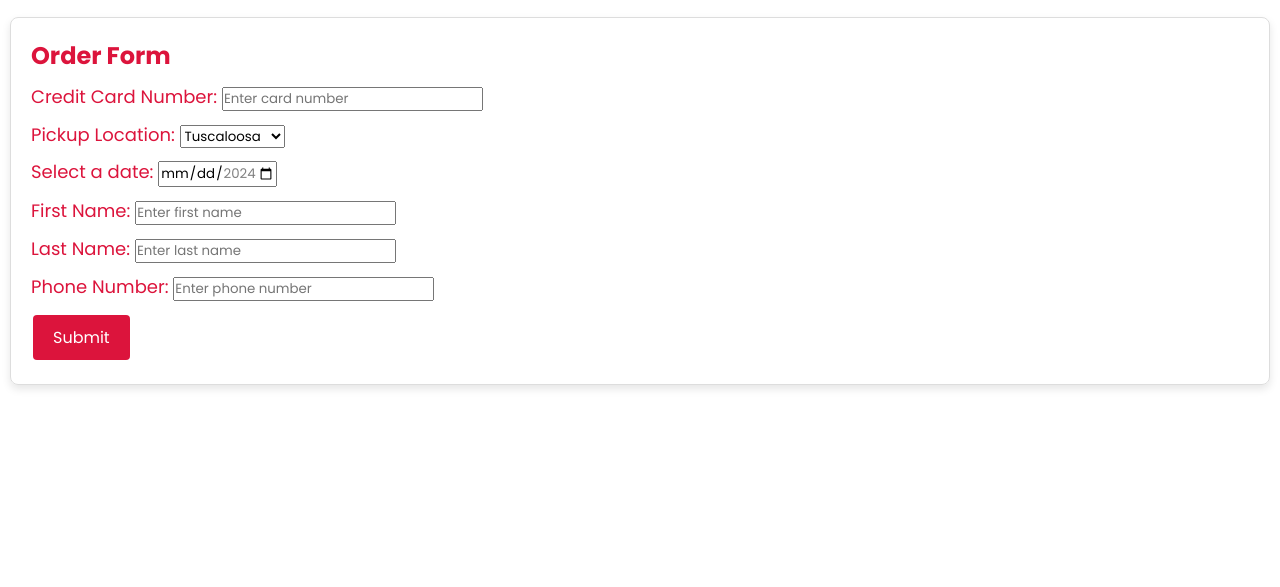
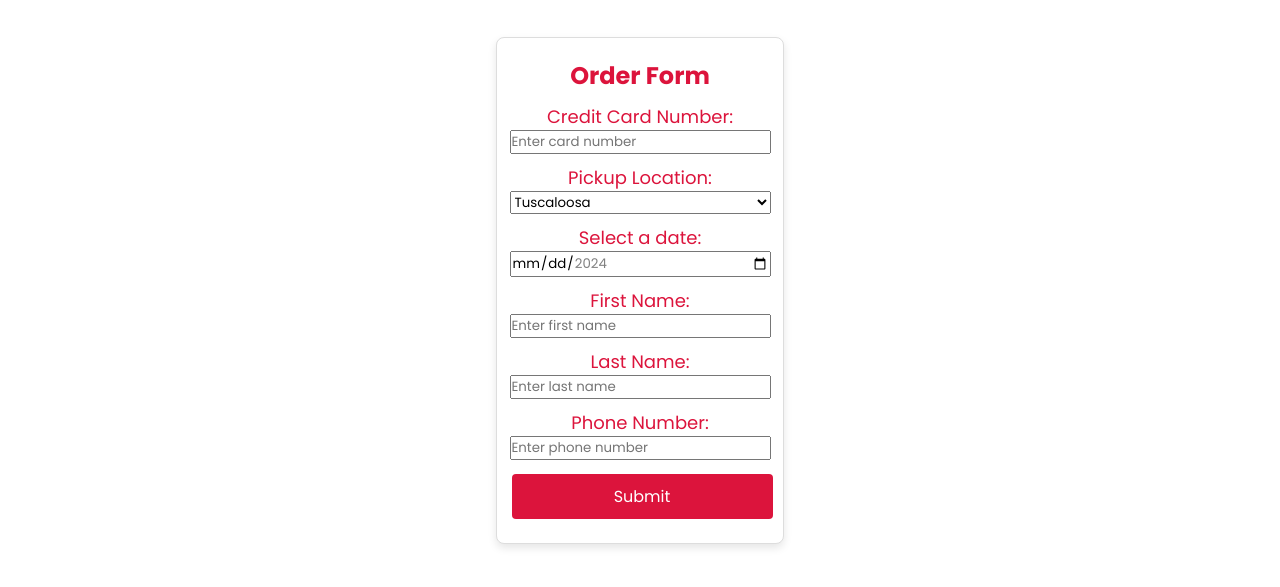
Before and after one commit to csrogers5/mis321-group-6, a plain HTML site: page CLIENT/resources/order.html in a window 1280 px wide. Shown: the part 73-660 px from the top of the page. Drawn offline with Linux system fonts and the light colour scheme; no server answers.

Commit message:
FrontEndUpdate

```diff
--- a/CLIENT/resources/buy.css
+++ b/CLIENT/resources/buy.css
@@ -16,9 +16,13 @@
     width: calc(25% - 22px);
     box-shadow: 0 4px 8px rgba(244, 0, 0, 0.1);
     display: flex;
-        flex-direction: column;
-        align-items: center;
+    flex-direction: column; /* Keep this to align items in a column */
+    align-items: center; /* Center items horizontally */
     text-align: center;
+    /* Add to ensure the content justifies correctly */
+    justify-content: space-between;
+    /* Ensures that the wrapper grows as needed to fill the flex container */
+    min-height: 0;
 }
 
 .product-wrapper h1 {
@@ -29,13 +33,19 @@
 
 .product-wrapper div {
     margin-bottom: 10px;
-        color : crimson;
+    color: crimson;
     font-size: 18px;
+    /* This will prevent div from pushing other elements down */
+    display: flex;
+    flex-direction: column;
 }
 
 .resize-image {
-        height: auto;
-        width: 225px;
+    /* Removed fixed height to allow image to scale with width */
+    width: 100%; /* Make the image responsive to the width of its container */
+    object-fit: contain; /* This will ensure the image maintains its aspect ratio */
+    /* Removed fixed width to allow responsiveness */
+    margin-bottom: auto; /* This will push everything below it to the bottom */
 }
 
 .product-wrapper button {
@@ -47,7 +57,8 @@
     text-decoration: none;
     display: inline-block;
     font-size: 16px;
-        margin: 4px 2px;
     cursor: pointer;
     border-radius: 4px;
+    width: 100%; /* Makes the button full width */
+    margin-top: auto; /* This will push the button to the bottom */
 }
--- a/CLIENT/resources/home.css
+++ b/CLIENT/resources/home.css
@@ -91,16 +91,40 @@ color: white;
     object-fit: cover;
 }
 
+/* This goes inside your home.css file */
+
+/* Set a max width for each product and add some margin */
+.product-wrapper {
+    max-width: 300px; /* Adjust this value as needed */
+    margin: 0 auto; /* This centers the product in the space it has */
+    padding: 1em; /* This adds space inside the product wrapper */
+}
+
+/* Use a flex container to handle the layout of product wrappers */
 #app {
     display: flex;
+    justify-content: space-around; /* This spaces out the items evenly */
+    flex-wrap: wrap; /* This allows items to wrap onto the next line */
 }
+
+
+
 .product-wrapper {
-    flex: 1;
-    margin: 10px;
-    padding: 20px;
+    background-color: #fff;
     border: 1px solid #ddd;
     border-radius: 8px;
-    box-shadow: 0 4px 8px rgba(0, 0, 0, 0.1);
+    padding: 20px;
+    margin: 10px;
+    width: calc(25% - 22px);
+    box-shadow: 0 4px 8px rgba(244, 0, 0, 0.1);
+    display: flex;
+    flex-direction: column; /* Keep this to align items in a column */
+    align-items: center; /* Center items horizontally */
+    text-align: center;
+    /* Add to ensure the content justifies correctly */
+    justify-content: space-between;
+    /* Ensures that the wrapper grows as needed to fill the flex container */
+    min-height: 0;
 }
 
 .product-wrapper h1 {
@@ -111,13 +135,19 @@ color: white;
 
 .product-wrapper div {
     margin-bottom: 10px;
-    color : crimson;
+    color: crimson;
     font-size: 18px;
+    /* This will prevent div from pushing other elements down */
+    display: flex;
+    flex-direction: column;
 }
 
 .resize-image {
-    height: auto;
-    width: 225px;
+    /* Removed fixed height to allow image to scale with width */
+    width: 100%; /* Make the image responsive to the width of its container */
+    object-fit: contain; /* This will ensure the image maintains its aspect ratio */
+    /* Removed fixed width to allow responsiveness */
+    margin-bottom: auto; /* This will push everything below it to the bottom */
 }
 
 .product-wrapper button {
@@ -129,7 +159,8 @@ color: white;
     text-decoration: none;
     display: inline-block;
     font-size: 16px;
-    margin: 4px 2px;
     cursor: pointer;
     border-radius: 4px;
+    width: 100%; /* Makes the button full width */
+    margin-top: auto; /* This will push the button to the bottom */
 }
--- a/CLIENT/resources/order.css
+++ b/CLIENT/resources/order.css
@@ -1,8 +1,12 @@
 #app {
     display: flex;
+    flex-wrap: wrap;
+    justify-content: space-around;
+    padding: 20px;
+    overflow-y: auto;
+    max-width: 100%;
 }
 .product-wrapper {
-    flex: 1;
     margin: 10px;
     padding: 20px;
     border: 1px solid #ddd;
--- a/CLIENT/resources/order.html
+++ b/CLIENT/resources/order.html
@@ -32,7 +32,7 @@
       </head>
       <body>
 <div id="app">
-    <div id="order" class="product-wrapper" style="flex: 1;">
+    <div id="order" class="product-wrapper">
         <h1>Order Form</h1>
         <form>
             <div>
--- a/CLIENT/resources/scripts/home.js
+++ b/CLIENT/resources/scripts/home.js
@@ -75,7 +75,9 @@ function displayRandomFurniture() {
     shuffleArray(myFurniture);
 
     let html = '';
-    myFurniture.forEach((furniture) => {
+    // Change the loop condition to limit the number of items displayed to 3
+    for (let i = 0; i < myFurniture.length && i < 3; i++) {
+        const furniture = myFurniture[i];
         if (!furniture.sold) {
             html += `
                 <div class="product-wrapper">
@@ -93,7 +95,7 @@ function displayRandomFurniture() {
                 </div>
             `;
         }
-    });
+    }
     document.getElementById('app').innerHTML = html;
 }
 
```
Lines whose indentation alone changed are shown as unchanged.
